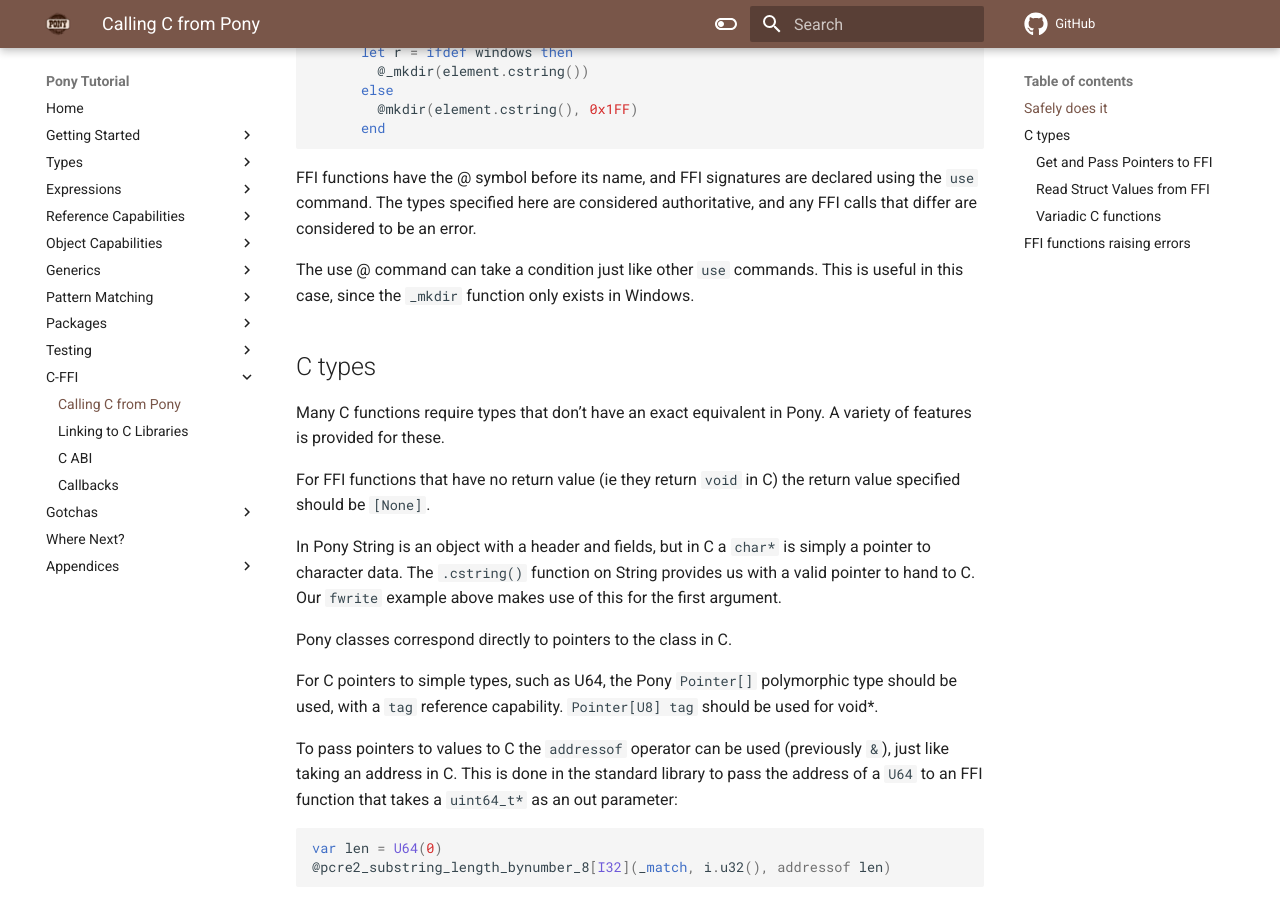
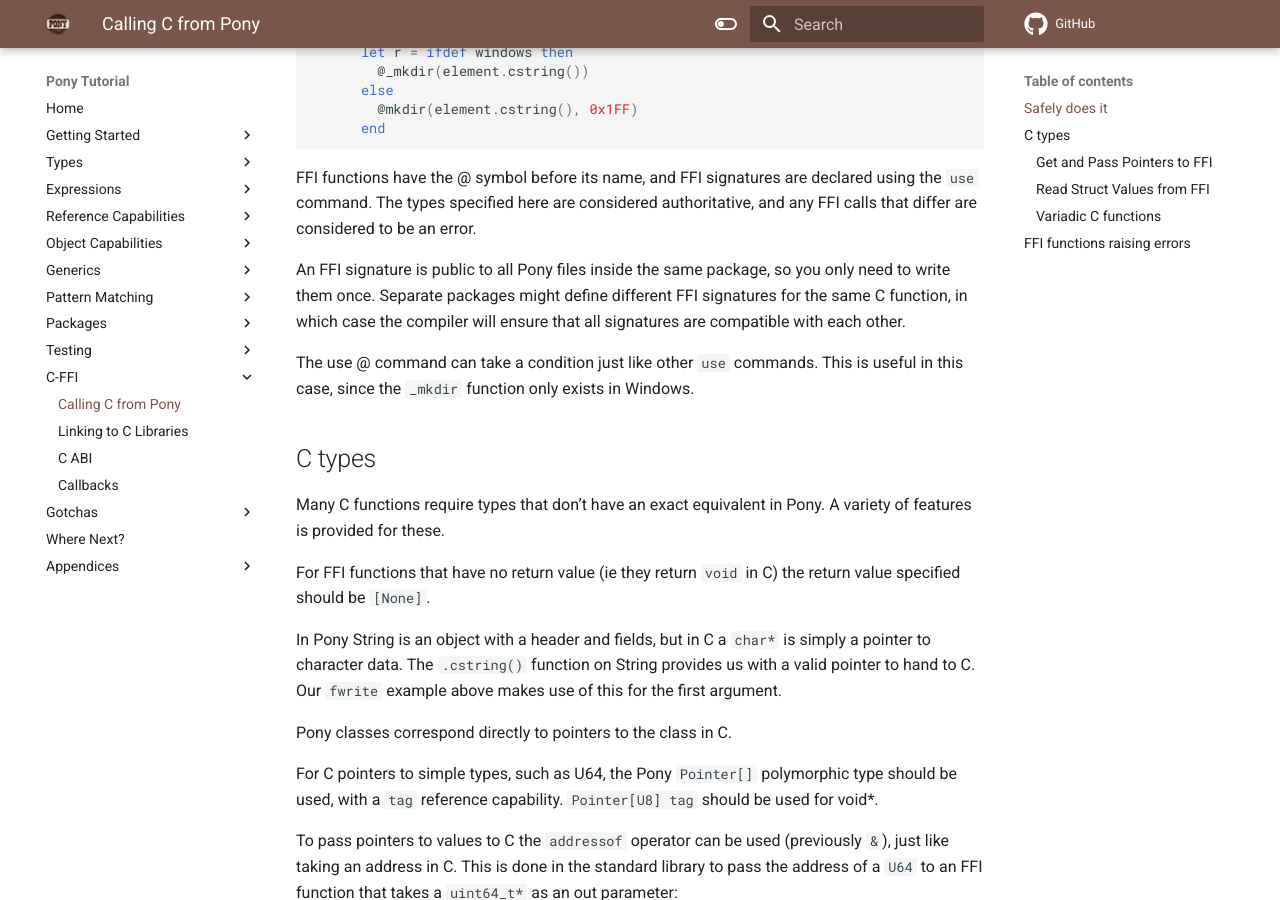
Before and after one commit to ponylang/pony-tutorial, an MkDocs documentation site: the page built from docs/c-ffi/calling-c.md, in a window 1280 px wide and 900 px high, scrolled down 733 px. Built offline with MkDocs 1.6.1 and Material for MkDocs 9.7.7, drawn with Linux system fonts in a browser that asks for light colours; comment, search, counter and statistics services are not loaded.

Commit message:
Clarify signature visibility

````diff
--- a/docs/c-ffi/calling-c.md
+++ b/docs/c-ffi/calling-c.md
@@ -25,6 +25,8 @@ class val FilePath
 ```
 
 FFI functions have the @ symbol before its name, and FFI signatures are declared using the `use` command. The types specified here are considered authoritative, and any FFI calls that differ are considered to be an error.
+
+An FFI signature is public to all Pony files inside the same package, so you only need to write them once. Separate packages might define different FFI signatures for the same C function, in which case the compiler will ensure that all signatures are compatible with each other.
 
 The use @ command can take a condition just like other `use` commands. This is useful in this case, since the `_mkdir` function only exists in Windows.
 
````
